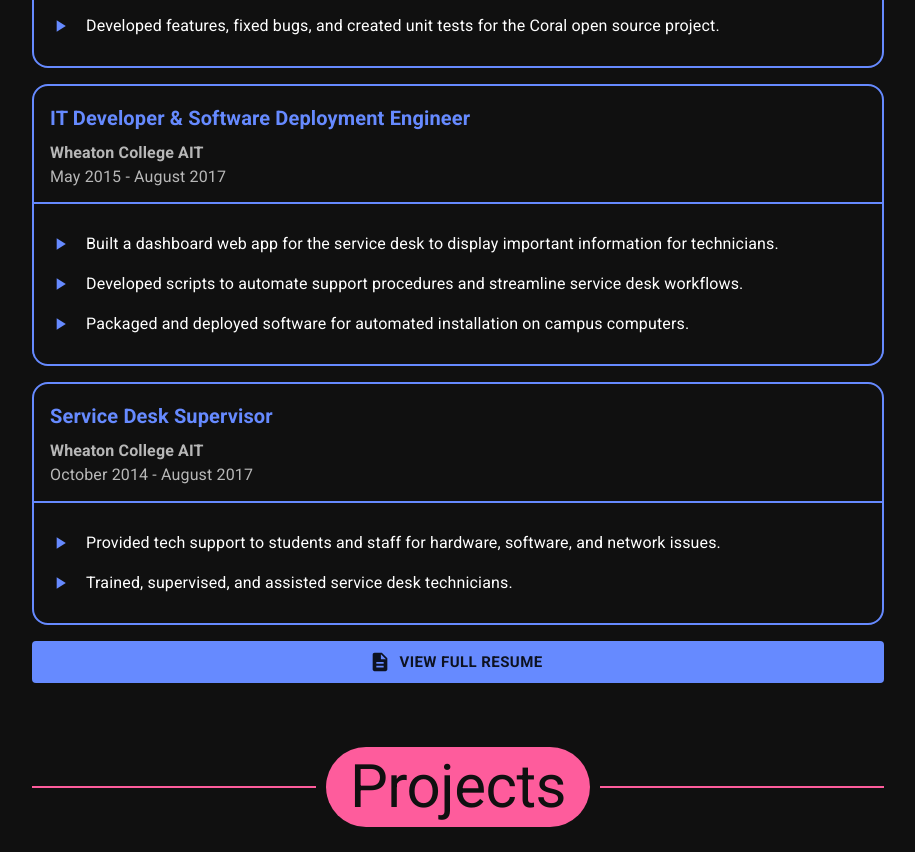
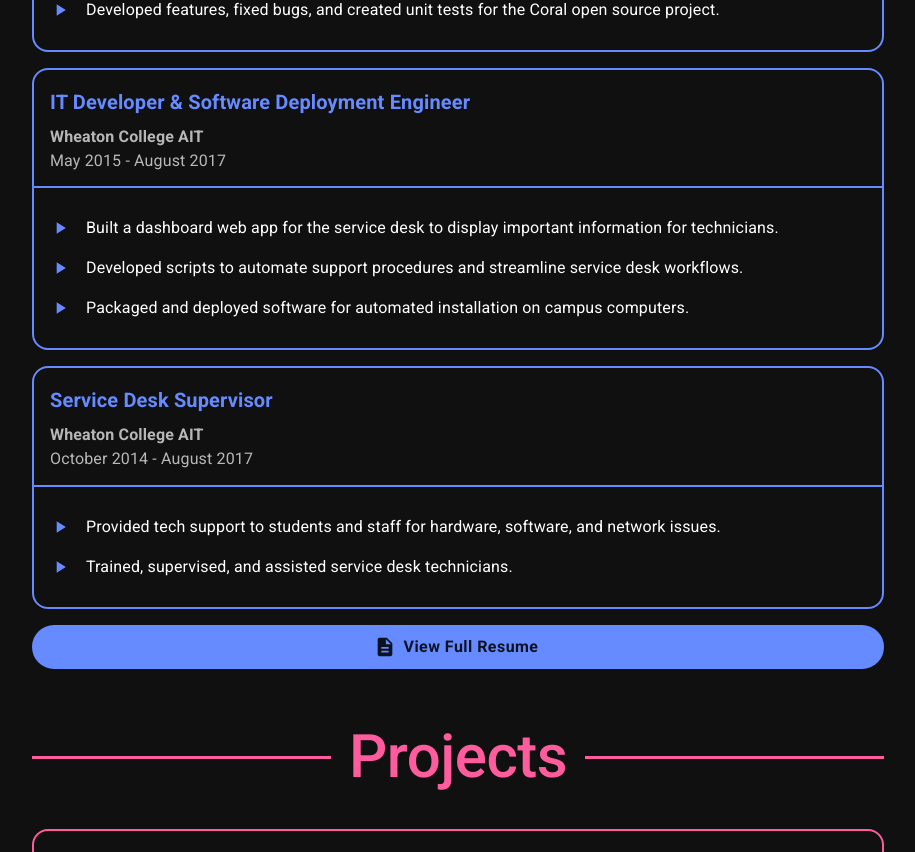
Before and after one commit to connordelacruz/connordelacruz.github.io, a React (Vite) app: page / in a window 1280 px wide. Shown: the part 2695-3547 px from the top of the page, without its empty margins (182-1097 px from the left). Built offline with nearby package versions, Linux system fonts and the light colour scheme.

Commit message:
Tweaked headers + rounded buttons

```diff
--- a/src/components/ProjectsSection.jsx
+++ b/src/components/ProjectsSection.jsx
@@ -1,7 +1,7 @@
-import { Box, Button, CardActions, CardContent, Stack, Typography } from '@mui/material'
+import { Box, Button, CardContent, Stack, Typography } from '@mui/material'
 import { SectionHeader } from './common/SectionHeader.jsx'
 import { GitHub } from '@mui/icons-material'
-import { ContentCard, ContentCardHeader } from './common/ContentCard.jsx'
+import { ContentCard, ContentCardActions, ContentCardHeader } from './common/ContentCard.jsx'
 
 // ================================================================================
 // Content
@@ -226,16 +226,12 @@ const ProjectCard = ({
         {/*  </Box>*/}
         {/*}*/}
       </CardContent>
-      <CardActions
-        sx={{
-          p: 2,
-          borderTop: 2,
-          borderColor: color + '.main',
-        }}
+      <ContentCardActions
+        color={color}
       >
         {smallButtons}
         {bigButton}
-      </CardActions>
+      </ContentCardActions>
     </ContentCard>
   )
 }
--- a/src/components/Theme.jsx
+++ b/src/components/Theme.jsx
@@ -131,9 +131,10 @@ const baseTheme = createTheme({
       styleOverrides: {
         root: {
           // TODO: uncomment to make text not all caps, then maybe increase text size?
-//          textTransform: 'initial',
-//          fontSize: '1rem',
+          textTransform: 'initial',
+          fontSize: '1rem',
           fontWeight: 700,
+          borderRadius: '50rem',
         },
       },
     },
--- a/src/components/common/ContentCard.jsx
+++ b/src/components/common/ContentCard.jsx
@@ -1,4 +1,4 @@
-import { Card, CardHeader } from '@mui/material'
+import { Card, CardActions, CardHeader } from '@mui/material'
 
 /**
  * Card component with some common customizations used in various sections.
@@ -69,3 +69,34 @@ export const ContentCardHeader = ({
     />
   )
 }
+
+/**
+ * CardActions component with some common customizations used in various sections.
+ *
+ * @param color
+ * @param sx
+ * @param children
+ * @param props
+ * @return {JSX.Element}
+ * @constructor
+ */
+export const ContentCardActions = ({
+                                     color,
+                                     sx = {},
+                                     children,
+                                     ...props
+                                   }) => {
+  return (
+    <CardActions
+      sx={{
+        p: 2,
+        borderTop: 2,
+        borderColor: color + '.main',
+        ...sx
+      }}
+      {...props}
+    >
+      {children}
+    </CardActions>
+  )
+}
--- a/src/components/common/SectionHeader.jsx
+++ b/src/components/common/SectionHeader.jsx
@@ -8,9 +8,10 @@ export const SectionHeader = ({
   return (
     <Divider
       sx={{
-        my: 4,
+        mb: 4,
+        mt: 2,
         '&::before, &::after': {
-          borderTopWidth: 2,
+          borderTopWidth: 3,
           borderTopColor: color + '.main',
         },
       }}
@@ -20,12 +21,11 @@ export const SectionHeader = ({
         variant="h2"
         gutterBottom={false}
         sx={{
-          color: 'background.default',
-          backgroundColor: color + '.main',
+          fontWeight: 500,
+          color: color + '.main',
           // TODO: reign in these values for mobile...
-          px: 3,
+          px: 1,
           py: 0.5,
-          borderRadius: 16,
         }}
       >
         {children}
```
